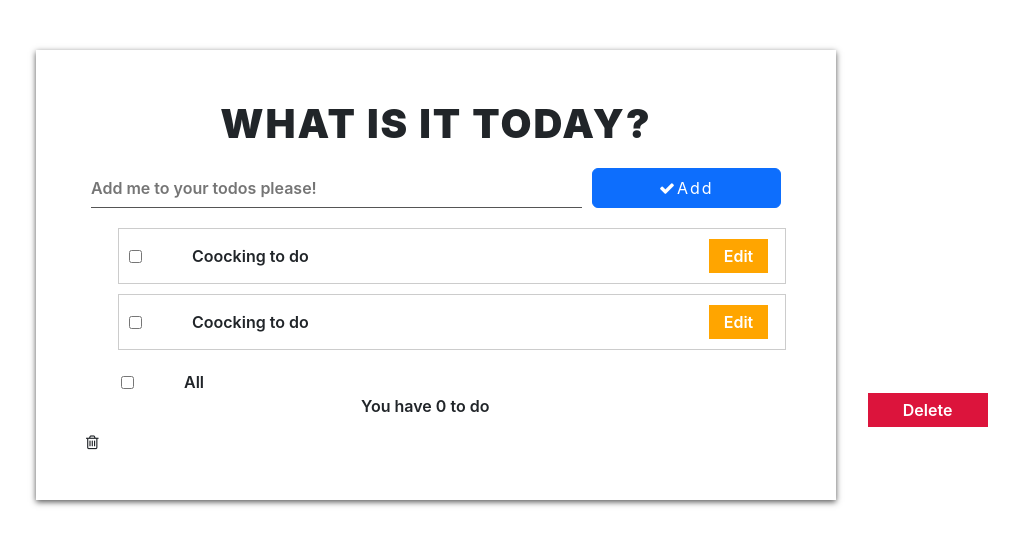
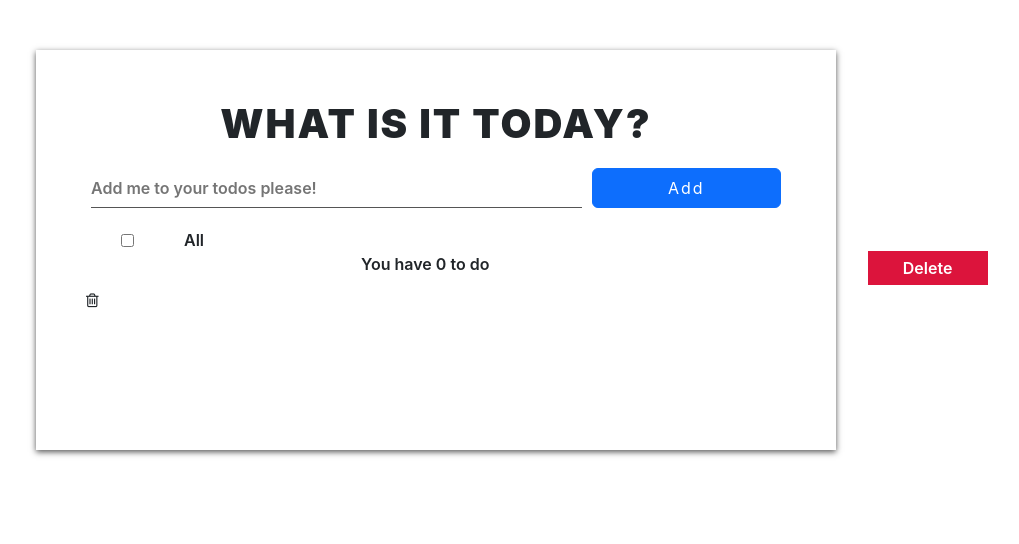
Before and after one commit to achrafelayedi/React-best-todolist, a React (Create React App) app: page / in a window 1280 px wide. Shown: the top 544 px of the page, without its empty margins (204-1223 px from the left). Built offline with nearby package versions, Linux system fonts and the light colour scheme.

Commit message:
handleOnChange and AddTodo

```diff
--- a/src/App.css
+++ b/src/App.css
@@ -47,6 +47,7 @@ ul li{
   border: 1px solid #ccc;
   margin: 10px 0;
   padding: 10px;
+  padding-bottom: 20px;
   justify-content: space-between;
   align-items: center;
   /* text-transform: capitalize; */
@@ -72,6 +73,7 @@ ul li button,
   padding: 5px 15px;
   margin-left: 400px;
   cursor: pointer;
+  position: absolute;
 }
 
 ul li button:disabled {
--- a/src/App.js
+++ b/src/App.js
@@ -1,56 +1,47 @@
 import logo from './logo.svg';
 import './App.css';
 import { FontAwesomeIcon } from '@fortawesome/react-fontawesome';
+import FormInput from './component/FormInput';
+import List from './component/List';
+import Footer from './component/Footer';
+import { useEffect, useState } from 'react';
 
 function App() {
+
+  const [todos, setTodos] = useState([])
+  const [inputTodo, setInputTodo] = useState([])
+
+  const handleTodoInput = (evt) => {
+    setInputTodo(evt.target.value)
+    //console.log(inputTodo)
+  }
+
+  const addTodo = (evt) => {
+    evt.preventDefault()
+    const newTodo = {
+      id: new Date().getTime(),
+      name: inputTodo,
+      complete: false
+    }
+    setTodos([...todos, newTodo])
+    setInputTodo("")
+    //console.log("My todo I just added:", todos)
+  }
+
   return (
     <div className="App">
+
       <h1>What is it today?</h1>
 
-      <form autoComplete='off'>
-        <input type="text" name="todos" id="todos" required placeholder='Add me to your todos please!' />
+      <FormInput todos={todos}
+                 inputTodo={inputTodo}
+                 handleTodoInput={handleTodoInput}
+                 addTodo={addTodo}
+      />
+      <List todos={todos}
+      />
+      <Footer />
 
-        <button type="submit" class="btn btn-primary">
-          <i class="fa fa-check" aria-hidden="true"></i>
-          Add
-        </button>
-      </form>
-
-      <ul>
-        <li>
-          <label htmlFor=''>
-            <input type="checkbox" id="" />
-            Coocking to do
-          </label>
-          <button>
-            Edit
-          </button>
-        </li>
-        <li>
-          <label htmlFor='' >
-            <input type="checkbox" id="" />
-            Coocking to do
-          </label>
-          <button>
-            Edit
-          </button>
-        </li>
-      </ul>
-
-      <div className='row'>
-        <label>
-          <input type="checkbox" name="all" id="all"/>
-          All
-        </label>
-        <p>
-          You have 0 to do
-        </p>
-        <i class="fa fa-trash-o" aria-hidden="true"></i>
-        <button id='delete'>
-          Delete
-        </button>
-      </div>
-      {/* <i class="fa fa-pencil-square-o" aria-hidden="true"></i> */}
     </div>
   );
 }
--- /dev/null
+++ b/src/component/Footer.js
@@ -0,0 +1,21 @@
+import React, { Component } from 'react'
+
+const Footer = () => {
+    return (
+        <div className='row'>
+        <label>
+          <input type="checkbox" name="all" id="all"/>
+          All
+        </label>
+        <p>
+          You have 0 to do
+        </p>
+        <i class="fa fa-trash-o" aria-hidden="true"></i>
+        <button id='delete'>
+          Delete
+        </button>
+      </div>
+    )
+}
+
+export default Footer
--- a/src/component/FormInput.js
+++ b/src/component/FormInput.js
@@ -0,0 +1,18 @@
+import React, { Component } from 'react'
+
+const FormInput = ({todos, inputTodo, handleTodoInput, addTodo}) => {
+    return (
+
+        <form autoComplete='off' onSubmit={addTodo} >
+        <input type="text" name="todos" id="todos" required placeholder='Add me to your todos please!'
+               value={inputTodo} onChange={handleTodoInput}
+        />
+        <button type="submit" className="btn btn-primary" todos={todos}
+        >
+          Add
+        </button>
+      </form>
+    )
+}
+
+export default FormInput
--- /dev/null
+++ b/src/component/List.js
@@ -0,0 +1,19 @@
+import React, { Component } from 'react'
+import ListItem from './ListItem'
+
+const List = ({todos}) => {
+    return (
+        todos.map( (todo) => {
+           return (
+            <div key={todo.id}>
+                <ListItem
+                          id={todo.id}
+                          inputname={todo.name}
+                />
+            </div>
+           )
+        })
+    )
+}
+
+export default List
--- /dev/null
+++ b/src/component/ListItem.js
@@ -0,0 +1,19 @@
+import React, { Component } from 'react'
+
+const ListItem = ({inputname, id}) => {
+    return (
+        <ul>
+            <li >
+            <label htmlFor={id}>
+                <input type="checkbox" id={id} />
+                {inputname}
+            </label>
+            <button>
+                Edit
+            </button>
+            </li>
+        </ul>
+    )
+}
+
+export default ListItem
```
